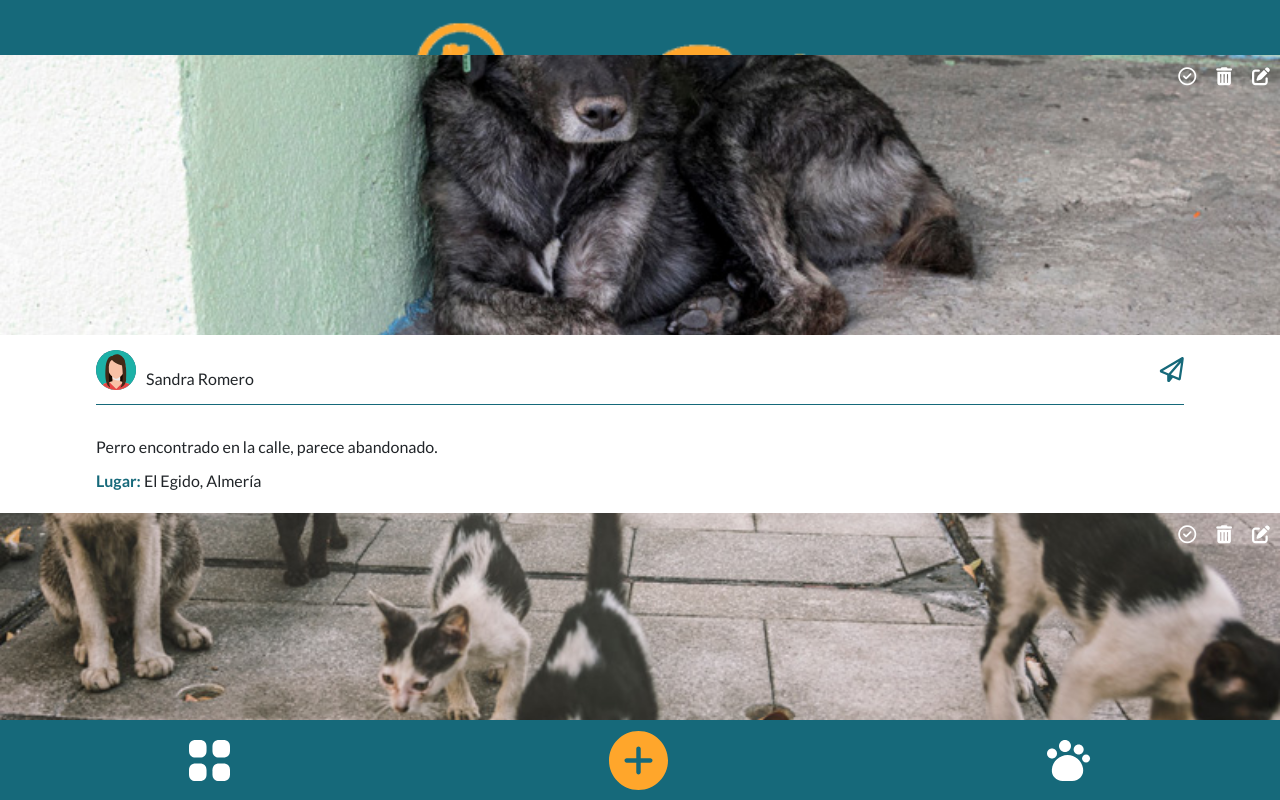
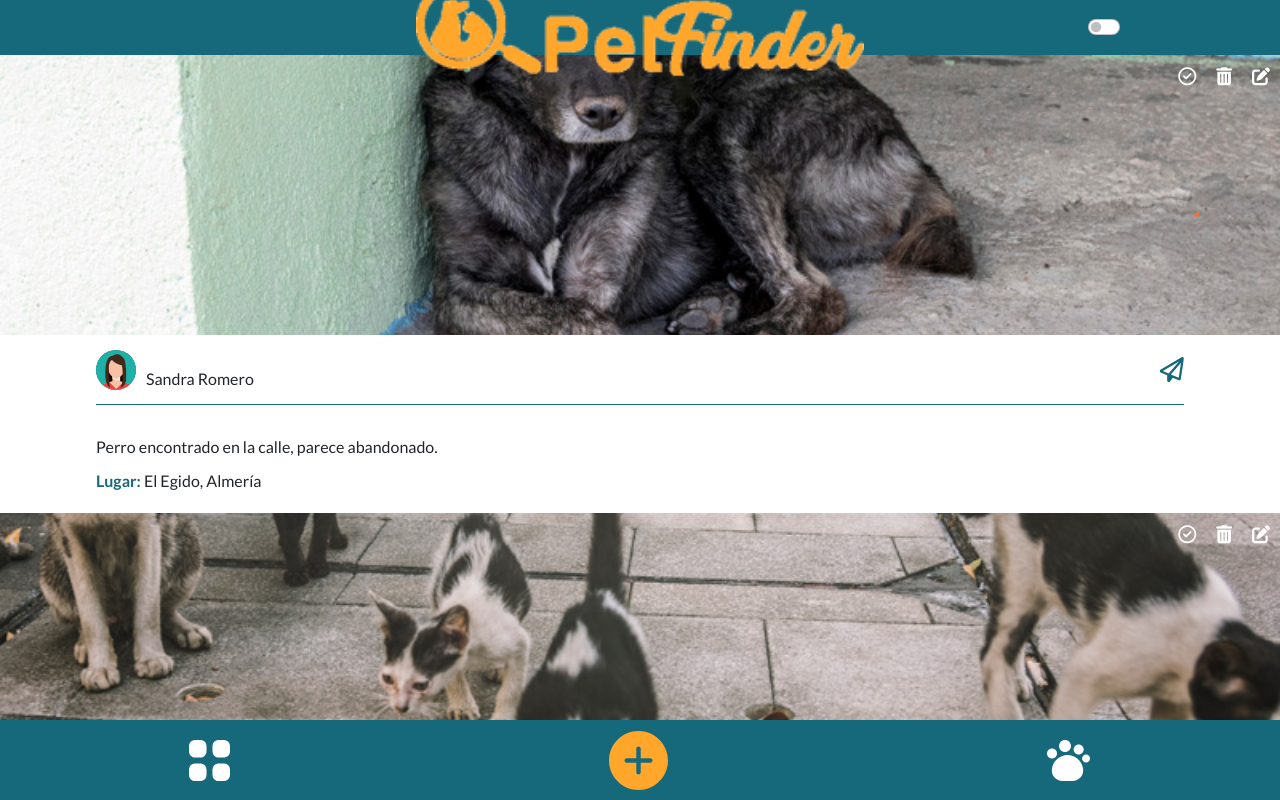
Before and after one commit to AlarconCode/PetFinder, an Angular app: page /bienvenida in a window 1280 px wide. Both pictures are taken after a click on the button "Entra y encuentra tu mascota". Shown: the top 800 px of the page. Built offline with nearby package versions, Linux system fonts and the light colour scheme.

Commit message:
correccione css

```diff
--- a/src/app/component/header/header.component.css
+++ b/src/app/component/header/header.component.css
@@ -2,14 +2,15 @@ header {
     position: fixed;
     top: 0;
     width: 100%;
-    height: 55px;
+    z-index: 10;
 }
 
 div.menu {
-    background-color: var(--turquoise);
     display: flex;
     justify-content:center;
     align-items: center;
+    height: 55px;
+    background-color: var(--turquoise);
 }
 
 .logo-yellow{
@@ -27,7 +28,7 @@ div.menu {
 
 
 div.my_modal{
-    opacity: 0.8;
+    opacity: 0.9;
     background-color: var(--grey);
     width: 100%;
     padding: 80px 0 20px 0;
```
